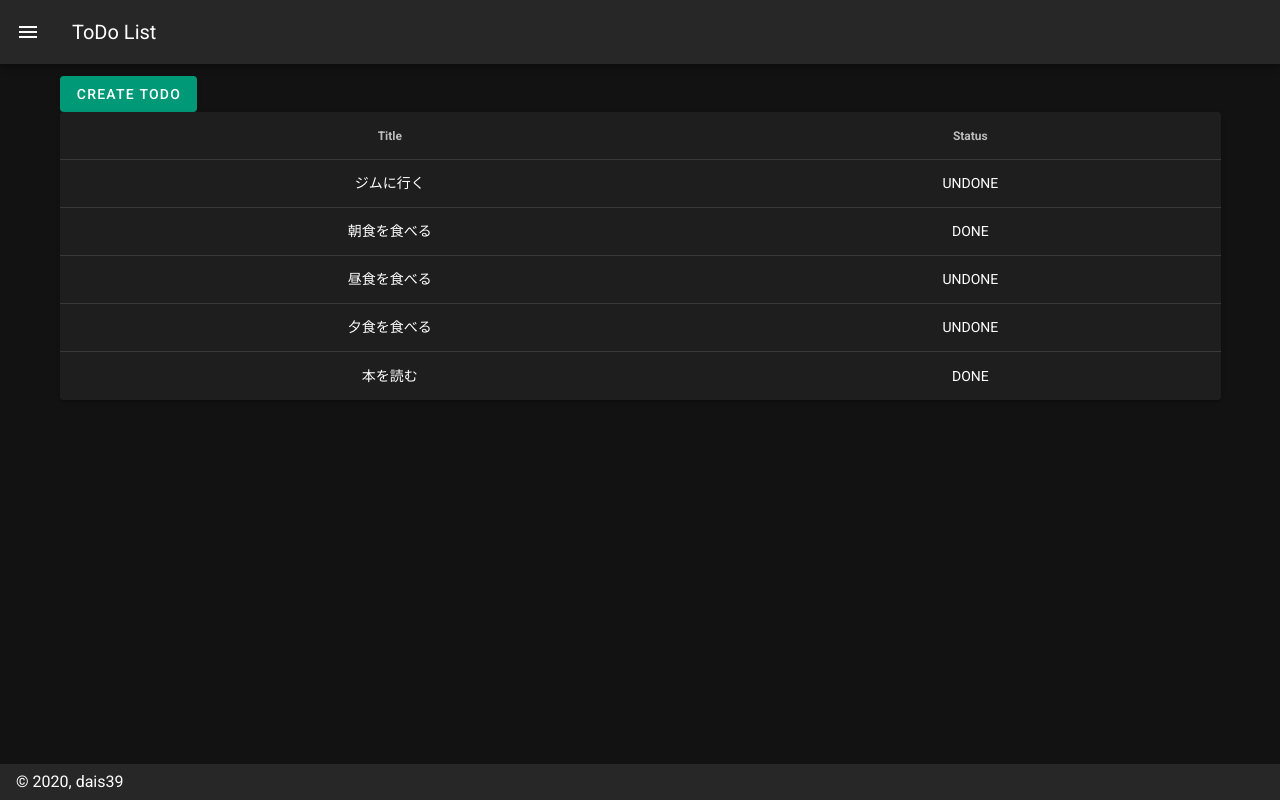
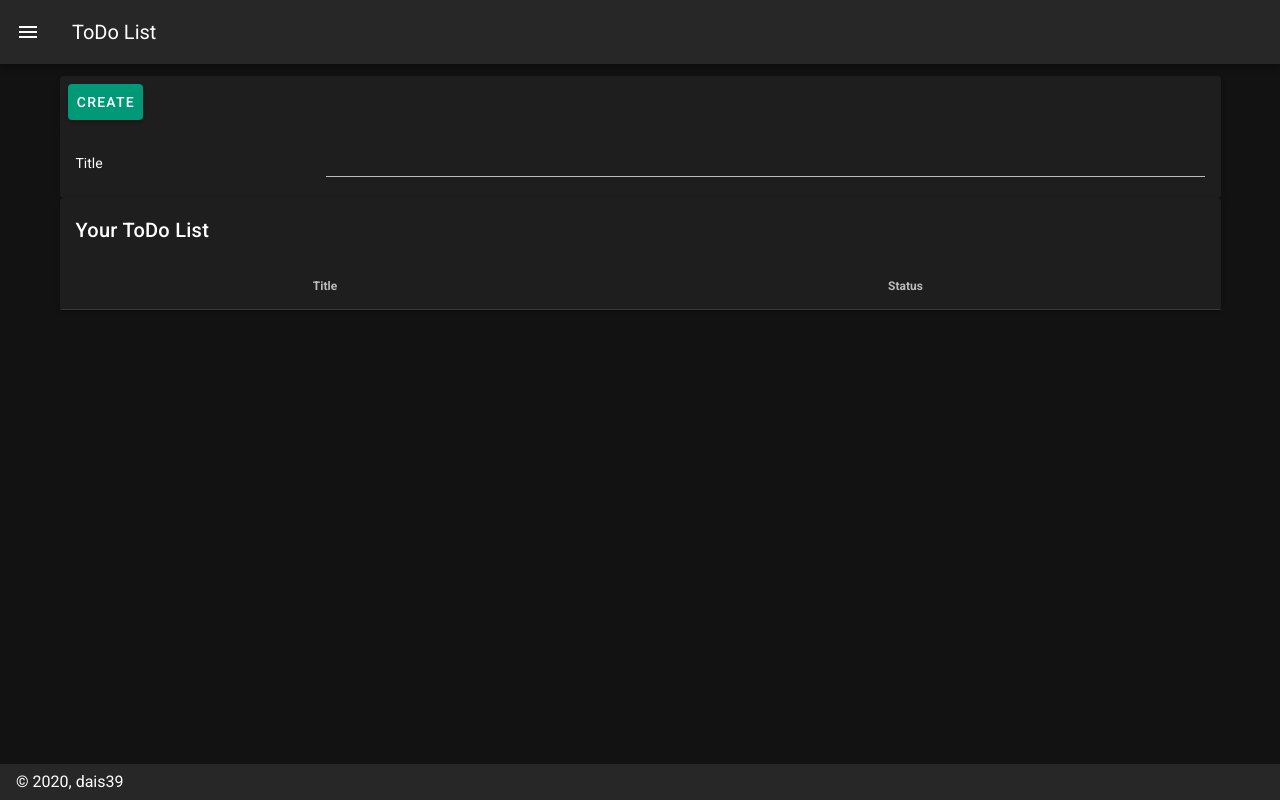
Before and after one commit to daisuzz/todo-frontend, a Nuxt app: page / in a window 1280 px wide. Built offline with nearby package versions, Linux system fonts and the light colour scheme.

Commit message:
add create Todo function

```diff
--- a/layouts/default.vue
+++ b/layouts/default.vue
@@ -19,19 +19,19 @@
             <v-icon>{{ item.icon }}</v-icon>
           </v-list-item-action>
           <v-list-item-content>
-            <v-list-item-title v-text="item.title" />
+            <v-list-item-title v-text="item.title"/>
           </v-list-item-content>
         </v-list-item>
       </v-list>
     </v-navigation-drawer>
     <v-app-bar :clipped-left="clipped" fixed app>
-      <v-app-bar-nav-icon @click.stop="drawer = !drawer" />
-      <v-toolbar-title v-text="title" />
-      <v-spacer />
+      <v-app-bar-nav-icon @click.stop="drawer = !drawer"/>
+      <v-toolbar-title v-text="title"/>
+      <v-spacer/>
     </v-app-bar>
     <v-content>
       <v-container>
-        <nuxt />
+        <nuxt/>
       </v-container>
     </v-content>
     <v-footer :fixed="fixed" app>
@@ -52,11 +52,6 @@ export default {
             icon: "mdi-apps",
             title: "Home",
             to: "/"
-        },
-        {
-          icon: "mdi-chart-bubble",
-          title: "Create",
-          to: "/create"
           }
         ],
         miniVariant: false,
--- a/pages/create.vue
+++ /dev/null
@@ -1,7 +0,0 @@
-<template>
-  <v-layout>
-    <v-flex class="text-left">
-      <v-btn>Create Todo</v-btn>
-    </v-flex>
-  </v-layout>
-</template>
--- a/pages/index.vue
+++ b/pages/index.vue
@@ -1,12 +1,31 @@
 <template>
   <div>
-    <v-flex class="text-left">
-      <v-btn to="/create" color="#097">
-        Create Todo
-      </v-btn>
-    </v-flex>
+    <v-card>
+      <v-form ref="form" @submit.prevent="submit">
+        <v-card-actions>
+          <v-btn
+            color="#097"
+            type="submit"
+          >Create
+          </v-btn>
+        </v-card-actions>
+        <v-simple-table>
+          <template v-slot:default>
+            <tbody>
+            <tr>
+              <td>Title</td>
+              <td>
+                <v-text-field v-model="form.title"></v-text-field>
+              </td>
+            </tr>
+            </tbody>
+          </template>
+        </v-simple-table>
+      </v-form>
+    </v-card>
     <v-flex class="text-center">
       <v-card>
+        <v-card-title>Your ToDo List</v-card-title>
         <v-simple-table>
           <template v-slot:default>
             <thead>
@@ -35,30 +54,25 @@
 <script>
   export default {
     data() {
+      const defaultForm = {
+        title: "",
+        status: "UNDONE"
+      }
       return {
-        todoList: [
-          {
-            title: "ジムに行く",
-            status: "UNDONE"
-          },
-          {
-            title: "朝食を食べる",
-            status: "DONE"
-          },
-          {
-            title: "昼食を食べる",
-            status: "UNDONE "
-          },
-          {
-            title: "夕食を食べる",
-            status: "UNDONE"
-          },
-          {
-            title: "本を読む",
-            status: "DONE"
-          }
-        ]
+        form: Object.assign({}, defaultForm),
+        todoList: [],
+        defaultForm
       }
+    },
+    methods: {
+      resetForm() {
+        this.form = Object.assign({}, this.defaultForm)
+        this.$refs.form.reset()
+      },
+      submit() {
+        this.todoList.push(this.form)
+        this.resetForm()
+      },
     }
   }
 </script>
```
Lines whose indentation alone changed are shown as unchanged.
